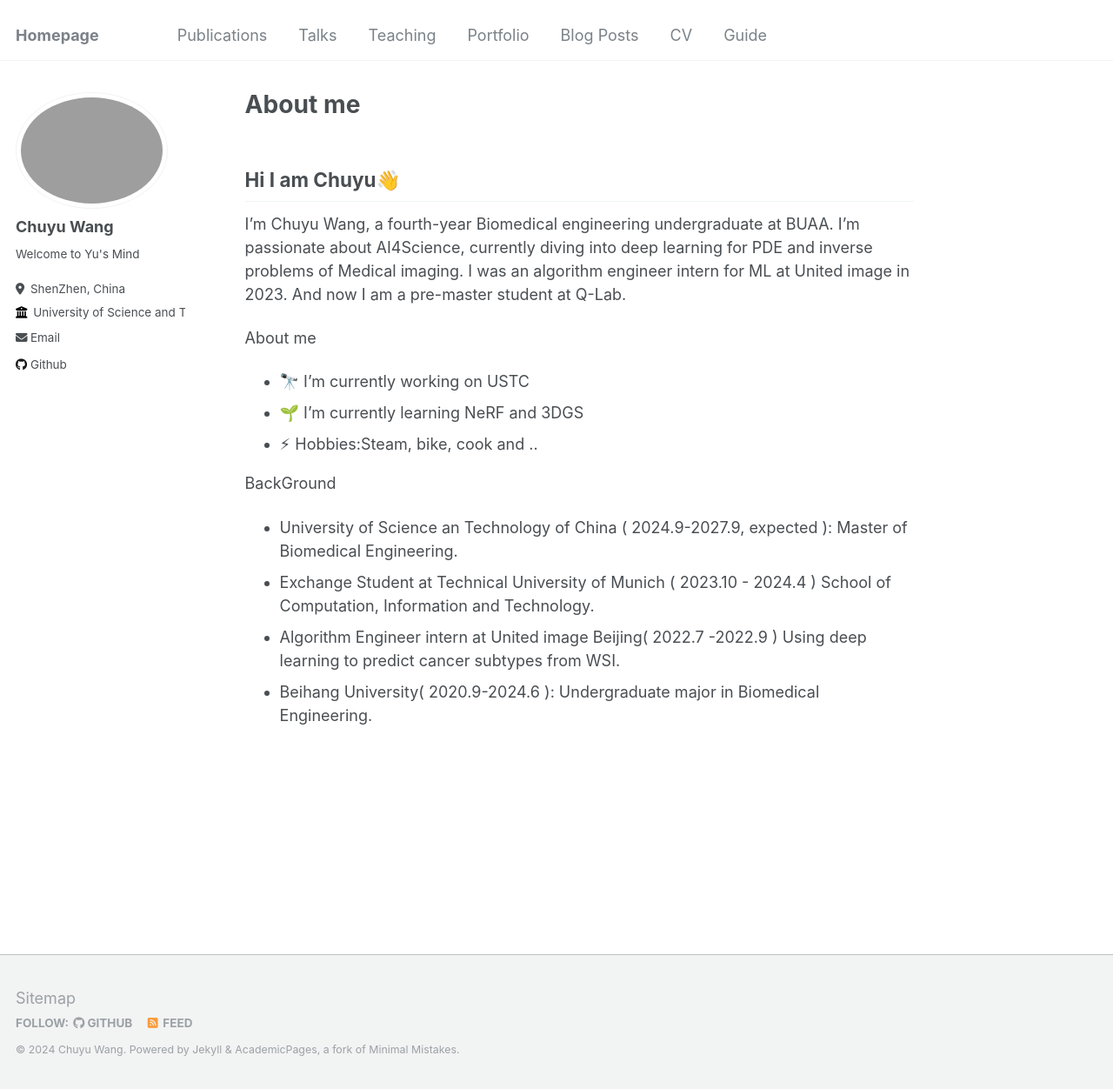
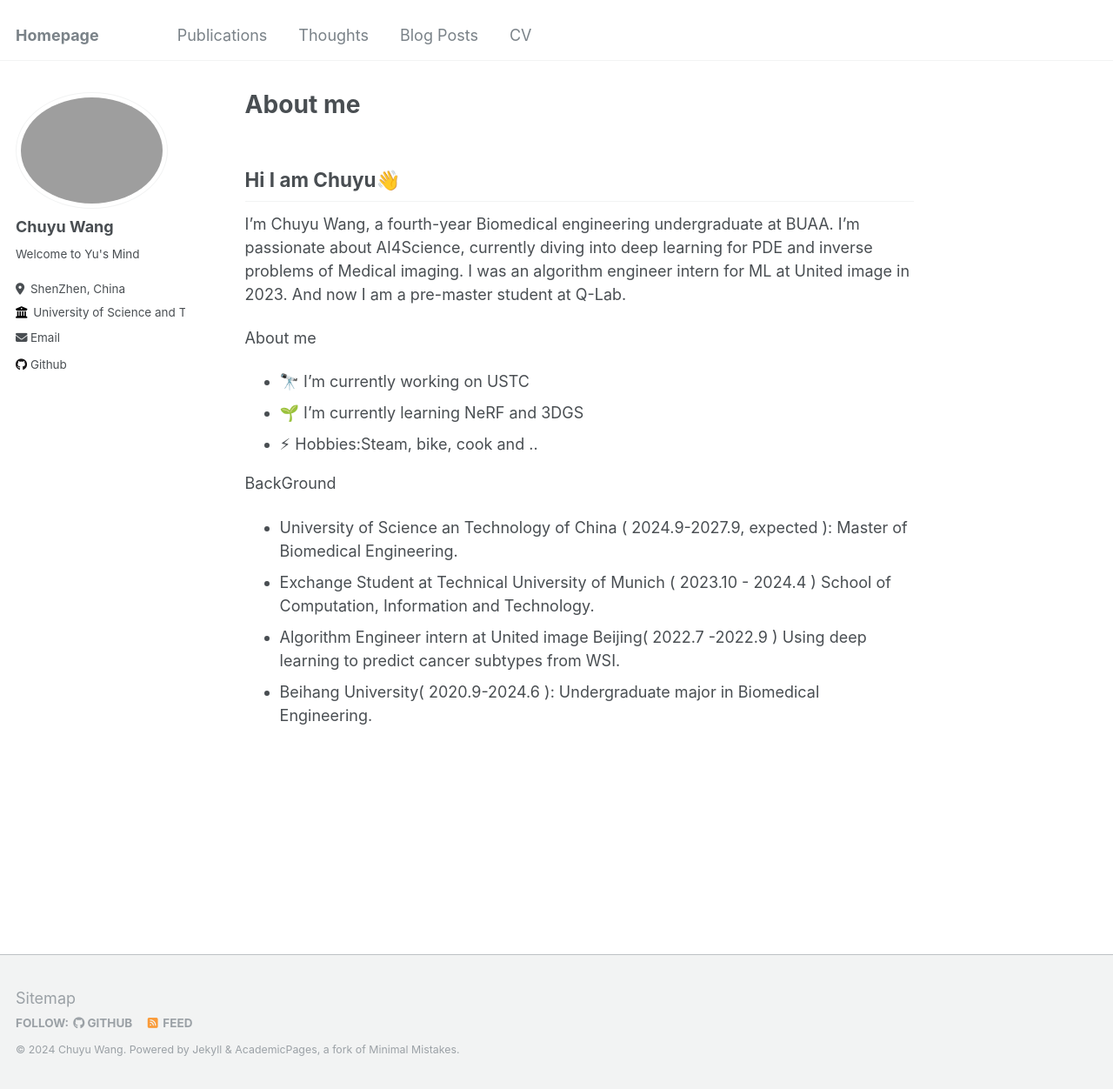
Before and after one commit to ChuyuWang949/ChuyuWang.github.io, a Jekyll site: the page built from _pages/about.md, in a window 1280 px wide and 1252 px high. Shown: the whole window at 87% size. Built offline with Jekyll 4.4.1, drawn with Linux system fonts in a browser that asks for light colours.

Commit message:
Update navigation.yml

```diff
--- a/_data/navigation.yml
+++ b/_data/navigation.yml
@@ -3,20 +3,11 @@ main:
   - title: "Publications"
     url: /publications/
 
-  - title: "Talks"
-    url: /talks/
-
-  - title: "Teaching"
-    url: /teaching/
-
-  - title: "Portfolio"
-    url: /portfolio/
+  - title: "Thoughts"
+    url: /thoughts/
 
   - title: "Blog Posts"
     url: /year-archive/
 
   - title: "CV"
     url: /cv/
-
-  - title: "Guide"
-    url: /markdown/
```
